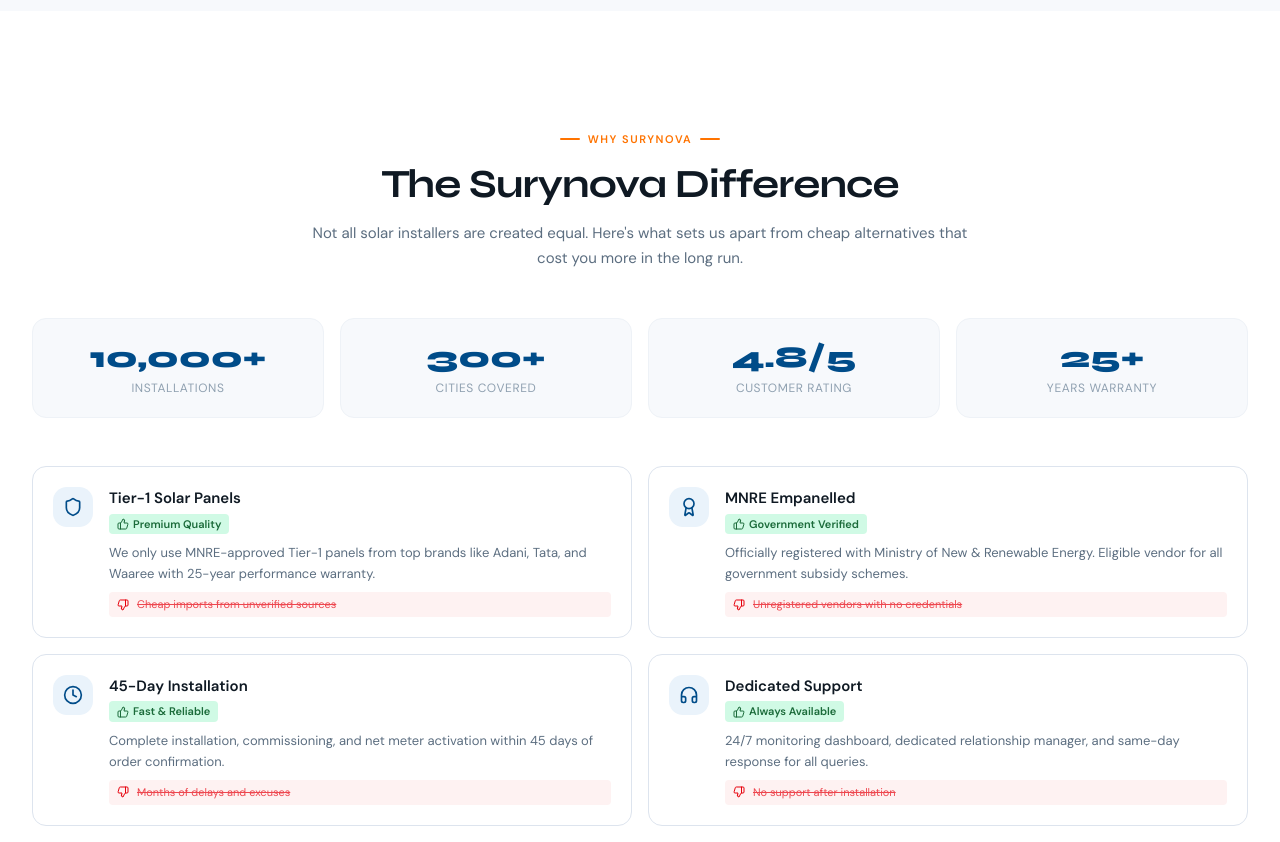
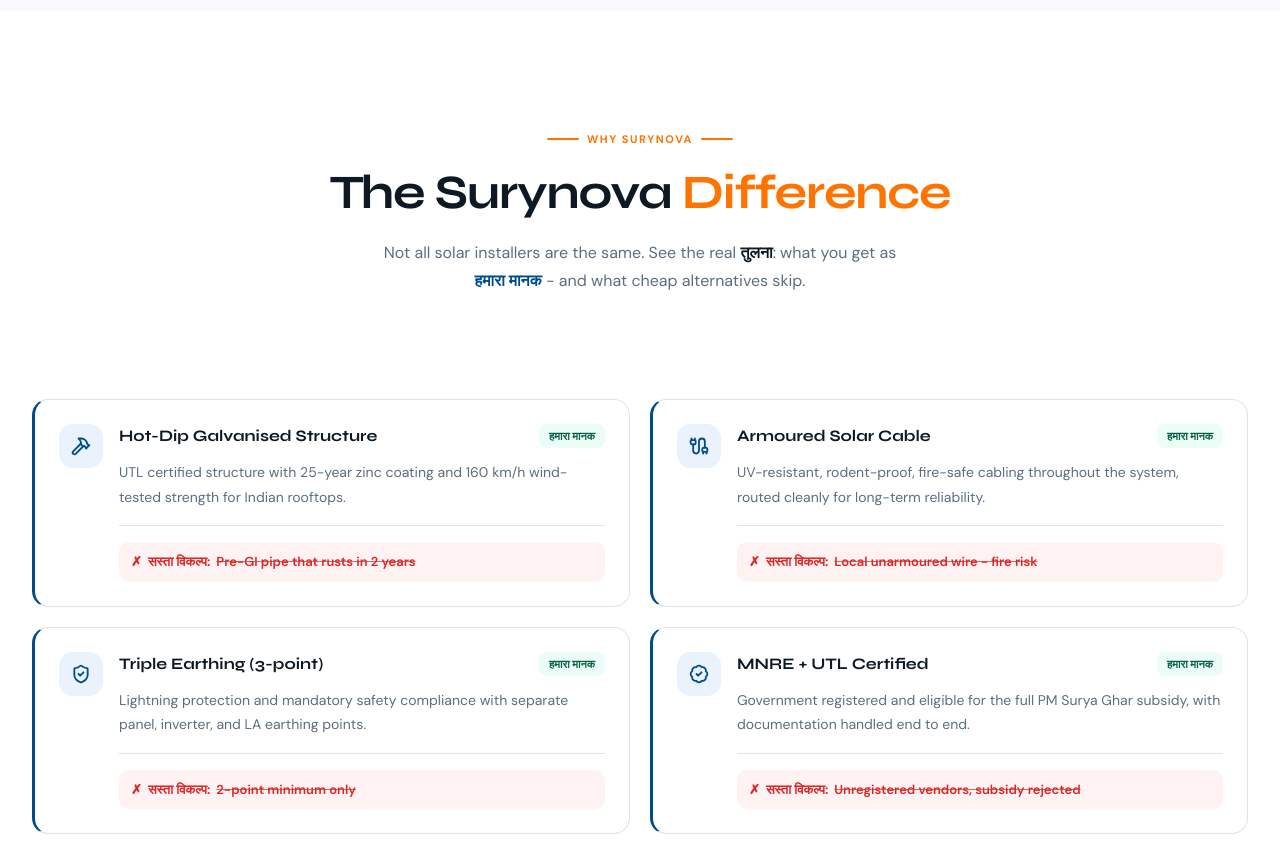
Before and after one commit to KnighhtRider/suryanova, a Next.js app: page / in a window 1280 px wide. Shown: the part 5940-6782 px from the top of the page. Built offline with nearby package versions, Linux system fonts and the light colour scheme.

Commit message:
Refactor code structure for improved readability and maintainability

```diff
--- a/components/subsidy-section.tsx
+++ b/components/subsidy-section.tsx
@@ -136,8 +136,8 @@ export default function SubsidySection() {
               Central Government subsidy under PM Surya Ghar scheme
             </p>
 
-            <div className="border border-[var(--border-color)] rounded-xl overflow-hidden shadow-md">
-              <table className="w-full">
+            <div className="overflow-x-auto border border-[var(--border-color)] rounded-xl shadow-md">
+              <table className="min-w-full">
                 <thead>
                   <tr className="bg-[var(--blue)]">
                     <th className="text-left text-white text-[11px] font-semibold uppercase tracking-wider px-4 py-3">Capacity</th>
--- a/components/why-choose-us.tsx
+++ b/components/why-choose-us.tsx
@@ -1,192 +1,232 @@
 "use client"
 
-import { motion } from "framer-motion"
+import { useEffect, useRef, useState } from "react"
+import { animate, motion, useInView } from "framer-motion"
+import type { Variants } from "framer-motion"
 import {
-  Shield,
-  Award,
-  Clock,
-  Headphones,
+  ArrowRight,
   BadgeCheck,
+  Cable,
+  DraftingCompass,
+  Hammer,
+  MessageCircle,
+  ShieldCheck,
   Wrench,
-  MapPin,
-  Star,
-  ThumbsDown,
-  ThumbsUp
 } from "lucide-react"
+import Link from "next/link"
 
-const qualityItems = [
+const stats = [
+  { value: 500, prefix: "", suffix: "+", label: "Installations Done" },
+  { value: 25, prefix: "", suffix: " yr", label: "Panel Warranty" },
+  { value: 78, prefix: "\u20B9", suffix: "k", label: "Max Govt Subsidy" },
+  { value: 4.9, prefix: "", suffix: "\u2605", label: "Customer Rating", decimals: 1 },
+]
+
+const differentiators = [
   {
-    icon: Shield,
-    title: "Tier-1 Solar Panels",
-    goodLabel: "Premium Quality",
-    description: "We only use MNRE-approved Tier-1 panels from top brands like Adani, Tata, and Waaree with 25-year performance warranty.",
-    badLabel: "Cheap imports from unverified sources",
+    icon: Hammer,
+    title: "Hot-Dip Galvanised Structure",
+    description: "UTL certified structure with 25-year zinc coating and 160 km/h wind-tested strength for Indian rooftops.",
+    cheap: "Pre-GI pipe that rusts in 2 years",
   },
   {
-    icon: Award,
-    title: "MNRE Empanelled",
-    goodLabel: "Government Verified",
-    description: "Officially registered with Ministry of New & Renewable Energy. Eligible vendor for all government subsidy schemes.",
-    badLabel: "Unregistered vendors with no credentials",
+    icon: Cable,
+    title: "Armoured Solar Cable",
+    description: "UV-resistant, rodent-proof, fire-safe cabling throughout the system, routed cleanly for long-term reliability.",
+    cheap: "Local unarmoured wire - fire risk",
   },
   {
-    icon: Clock,
-    title: "45-Day Installation",
-    goodLabel: "Fast & Reliable",
-    description: "Complete installation, commissioning, and net meter activation within 45 days of order confirmation.",
-    badLabel: "Months of delays and excuses",
-  },
-  {
-    icon: Headphones,
-    title: "Dedicated Support",
-    goodLabel: "Always Available",
-    description: "24/7 monitoring dashboard, dedicated relationship manager, and same-day response for all queries.",
-    badLabel: "No support after installation",
+    icon: ShieldCheck,
+    title: "Triple Earthing (3-point)",
+    description: "Lightning protection and mandatory safety compliance with separate panel, inverter, and LA earthing points.",
+    cheap: "2-point minimum only",
   },
   {
     icon: BadgeCheck,
-    title: "Transparent Pricing",
-    goodLabel: "No Hidden Costs",
-    description: "All-inclusive pricing with no surprises. Everything from panels to net meter, installation to documentation.",
-    badLabel: "Hidden charges and unclear billing",
+    title: "MNRE + UTL Certified",
+    description: "Government registered and eligible for the full PM Surya Ghar subsidy, with documentation handled end to end.",
+    cheap: "Unregistered vendors, subsidy rejected",
+  },
+  {
+    icon: DraftingCompass,
+    title: "37-Point Site Survey + 3D Design",
+    description: "Shadow mapping, load analysis, roof checks, and a custom layout before a single panel is installed.",
+    cheap: "Quick visit, no analysis",
   },
   {
     icon: Wrench,
-    title: "5-Year AMC",
-    goodLabel: "Complete Care",
-    description: "Annual maintenance contract covering cleaning, inspection, and repairs. Keep your system at peak efficiency.",
-    badLabel: "Left alone after warranty ends",
+    title: "12 Months Free Maintenance",
+    description: "Monthly panel cleaning and monitoring included. Dust alone can reduce generation by around 5%.",
+    cheap: "Install and disappear",
   },
 ]
 
-const stats = [
-  { value: "10,000+", label: "Installations", icon: MapPin },
-  { value: "300+", label: "Cities Covered", icon: MapPin },
-  { value: "4.8/5", label: "Customer Rating", icon: Star },
-  { value: "25+", label: "Years Warranty", icon: Shield },
-]
-
-const containerVariants = {
-  hidden: { opacity: 0 },
+const cardVariants: Variants = {
+  hidden: { opacity: 0, y: 24 },
   visible: {
     opacity: 1,
-    transition: { staggerChildren: 0.1 }
-  }
+    y: 0,
+    transition: { duration: 0.45, ease: "easeOut" },
+  },
 }
 
-const itemVariants = {
-  hidden: { opacity: 0, y: 20 },
-  visible: { opacity: 1, y: 0 }
+function CountUpStat({
+  value,
+  prefix,
+  suffix,
+  decimals = 0,
+}: {
+  value: number
+  prefix: string
+  suffix: string
+  decimals?: number
+}) {
+  const ref = useRef<HTMLSpanElement>(null)
+  const isInView = useInView(ref, { once: true, margin: "-80px" })
+  const [display, setDisplay] = useState(0)
+
+  useEffect(() => {
+    if (!isInView) return
+
+    const controls = animate(0, value, {
+      duration: 1.2,
+      ease: "easeOut",
+      onUpdate: latest => setDisplay(latest),
+    })
+
+    return () => controls.stop()
+  }, [isInView, value])
+
+  return (
+    <span ref={ref}>
+      {prefix}
+      {display.toFixed(decimals)}
+      <span className="text-[var(--orange)]">{suffix}</span>
+    </span>
+  )
 }
 
 export default function WhyChooseUs() {
   return (
-    <section id="why-us" className="py-20 lg:py-28 bg-white">
-      <div className="max-w-7xl mx-auto px-4 sm:px-6 lg:px-8">
-        {/* Section Header */}
+    <section id="why-us" className="bg-white py-20 lg:py-28">
+      <div className="mx-auto max-w-7xl px-4 sm:px-6 lg:px-8">
         <motion.div
-          className="text-center mb-12"
+          className="mx-auto mb-12 max-w-3xl text-center"
           initial={{ opacity: 0, y: 20 }}
           whileInView={{ opacity: 1, y: 0 }}
-          viewport={{ once: true }}
+          viewport={{ once: true, amount: 0.35 }}
+          transition={{ duration: 0.45 }}
         >
-          <div className="inline-flex items-center gap-2 text-[11px] font-semibold tracking-[0.14em] uppercase text-[var(--orange)] mb-3 justify-center">
-            <span className="w-5 h-0.5 bg-[var(--orange)] rounded-full" />
+          <div className="mb-4 inline-flex items-center justify-center gap-2 text-[11px] font-bold uppercase tracking-[0.14em] text-[var(--orange)]">
+            <span className="h-0.5 w-8 rounded-full bg-[var(--orange)]" />
             Why Surynova
-            <span className="w-5 h-0.5 bg-[var(--orange)] rounded-full" />
+            <span className="h-0.5 w-8 rounded-full bg-[var(--orange)]" />
           </div>
-          <h2 className="font-[family-name:var(--font-syne)] text-[clamp(1.75rem,4vw,2.5rem)] font-bold text-[var(--ink)] tracking-tight leading-tight mb-3">
-            The Surynova Difference
+          <h2 className="font-[family-name:var(--font-syne)] text-[clamp(1.75rem,5vw,3rem)] font-bold leading-tight tracking-tight text-[var(--ink)]">
+            The Surynova <span className="text-[var(--orange)]">Difference</span>
           </h2>
-          <p className="text-[var(--ink-soft)] text-[15px] max-w-2xl mx-auto leading-relaxed">
-            Not all solar installers are created equal. Here&apos;s what sets us apart from cheap alternatives that cost you more in the long run.
+          <p className="mx-auto mt-4 max-w-[540px] text-[15px] leading-7 text-[var(--ink-soft)] md:text-base">
+            Not all solar installers are the same. See the real <span className="font-semibold text-[var(--ink)]">तुलना</span>: what you get as
+            <span className="font-semibold text-[var(--blue)]"> हमारा मानक</span> - and what cheap alternatives skip.
           </p>
         </motion.div>
 
-        {/* Stats Bar */}
         <motion.div
-          className="grid grid-cols-2 md:grid-cols-4 gap-4 mb-12"
-          initial={{ opacity: 0, y: 20 }}
+          className="mb-14 overflow-hidden rounded-2xl bg-[var(--blue)] shadow-xl shadow-blue-950/10"
+          initial={{ opacity: 0, y: 18 }}
           whileInView={{ opacity: 1, y: 0 }}
-          viewport={{ once: true }}
-          transition={{ delay: 0.2 }}
+          viewport={{ once: true, amount: 0.45 }}
+          transition={{ duration: 0.45, delay: 0.1 }}
         >
-          {stats.map((stat, i) => (
-            <div
-              key={i}
-              className="text-center p-5 bg-[var(--surface)] rounded-xl border border-[var(--border-soft)]"
-            >
-              <div className="font-[family-name:var(--font-syne)] text-2xl md:text-3xl font-extrabold text-[var(--blue)] mb-1">
-                {stat.value}
-              </div>
-              <div className="text-[12px] text-[var(--ink-muted)] uppercase tracking-wider">{stat.label}</div>
-            </div>
-          ))}
+
         </motion.div>
 
-        {/* Quality Grid */}
         <motion.div
-          className="grid md:grid-cols-2 gap-4"
-          variants={containerVariants}
+          className="grid gap-5 md:grid-cols-2"
           initial="hidden"
           whileInView="visible"
-          viewport={{ once: true }}
+          viewport={{ once: true, amount: 0.18 }}
+          transition={{ staggerChildren: 0.08 }}
         >
-          {qualityItems.map((item, i) => {
+          {differentiators.map(item => {
             const Icon = item.icon
+
             return (
-              <motion.div
-                key={i}
-                variants={itemVariants}
-                className="bg-white border border-[var(--border-color)] rounded-xl p-5 flex gap-4 hover:border-[var(--blue)] hover:shadow-lg hover:shadow-blue-500/5 transition-all duration-300 group"
+              <motion.article
+                key={item.title}
+                variants={cardVariants}
+                whileHover={{
+                  y: -2,
+                  boxShadow: "0 8px 32px rgba(0,76,137,0.12)",
+                  transition: { type: "spring", stiffness: 300, damping: 28 },
+                }}
+                className="group flex h-full gap-4 rounded-2xl border border-[#DDE4EE] border-l-[3px] border-l-[var(--blue)] bg-white p-5 transition-colors duration-200 md:p-6"
               >
-                <div className="w-10 h-10 bg-[var(--blue-light)] rounded-xl flex items-center justify-center flex-shrink-0 group-hover:bg-[var(--blue)] group-hover:text-white transition-colors">
-                  <Icon className="w-5 h-5 text-[var(--blue)] group-hover:text-white transition-colors" />
+                <div className="flex h-11 w-11 shrink-0 items-center justify-center rounded-xl bg-[#EAF3FB]">
+                  <Icon className="h-5 w-5 text-[var(--blue)]" strokeWidth={2.2} />
                 </div>
-                <div className="flex-1">
-                  <h3 className="font-semibold text-[var(--ink)] text-[15px] mb-1">{item.title}</h3>
 
-                  <div className="flex items-center gap-2 mb-2">
-                    <span className="inline-flex items-center gap-1 text-[11px] font-semibold px-2 py-0.5 rounded bg-emerald-100 text-[var(--green-gov)]">
-                      <ThumbsUp className="w-3 h-3" />
-                      {item.goodLabel}
+                <div className="min-w-0 flex-1">
+                  <div className="flex flex-col gap-2 sm:flex-row sm:items-center sm:justify-between">
+                    <h3 className="font-[family-name:var(--font-syne)] text-[16px] font-bold leading-snug text-[var(--ink)]">
+                      {item.title}
+                    </h3>
+                    <span className="inline-flex min-h-6 w-fit items-center rounded-md bg-[#ECFDF5] px-2.5 text-[11px] font-bold text-[#065F46]">
+                      हमारा मानक
                     </span>
                   </div>
 
-                  <p className="text-[13px] text-[var(--ink-soft)] leading-relaxed mb-2">
+                  <p className="mt-3 text-[14px] leading-[1.75] text-[var(--ink-soft)]">
                     {item.description}
                   </p>
 
-                  <div className="flex items-center gap-2 text-[11px] text-red-600 bg-red-50 px-2 py-1 rounded">
-                    <ThumbsDown className="w-3 h-3" />
-                    <span className="line-through opacity-70">{item.badLabel}</span>
-                  </div>
+                  <div className="my-4 h-px w-full bg-[#DDE4EE]" />
+
+                  <motion.div
+                    className="relative overflow-hidden rounded-lg bg-[#FEF2F2] px-3 py-2.5 text-[13px] font-semibold text-[#DC2626]"
+                    initial={{ clipPath: "inset(0 100% 0 0)" }}
+                    whileInView={{ clipPath: "inset(0 0% 0 0)" }}
+                    viewport={{ once: true }}
+                    transition={{ duration: 0.45, ease: "easeOut" }}
+                  >
+                    <span className="mr-1.5">{"\u2717"}</span>
+                    <span className="mr-1.5 font-bold">सस्ता विकल्प:</span>
+                    <span className="line-through decoration-[#DC2626]/70">{item.cheap}</span>
+                  </motion.div>
                 </div>
-              </motion.div>
+              </motion.article>
             )
           })}
         </motion.div>
+      </div>
 
-        {/* Trust Badges */}
-        <motion.div
-          className="mt-12 pt-10 border-t border-[var(--border-soft)]"
-          initial={{ opacity: 0 }}
-          whileInView={{ opacity: 1 }}
-          viewport={{ once: true }}
-          transition={{ delay: 0.4 }}
-        >
-          <p className="text-center text-[12px] text-[var(--ink-muted)] uppercase tracking-wider mb-6">
-            Trusted by Leading Organizations
-          </p>
-          <div className="flex flex-wrap items-center justify-center gap-8 opacity-50">
-            {["MNRE", "ISO 9001", "BIS Certified", "Make in India", "DISCOM Approved"].map((badge, i) => (
-              <div key={i} className="text-[14px] font-semibold text-[var(--ink-mid)]">
-                {badge}
-              </div>
-            ))}
-          </div>
-        </motion.div>
-      </div>
+      <motion.div
+        className="mt-16 bg-[var(--surface)] px-4 py-12 text-center sm:px-6 lg:px-8"
+        initial={{ opacity: 0, y: 20 }}
+        whileInView={{ opacity: 1, y: 0 }}
+        viewport={{ once: true, amount: 0.4 }}
+        transition={{ duration: 0.45 }}
+      >
+        <h3 className="mx-auto max-w-2xl font-[family-name:var(--font-syne)] text-2xl font-bold leading-snug text-[var(--ink)]">
+          Still comparing? Talk to our solar expert - free, no pressure.
+        </h3>
+        <div className="mx-auto mt-6 flex max-w-md flex-col items-center justify-center gap-4 sm:max-w-none sm:flex-row">
+          <Link
+            href="#contact"
+            className="inline-flex h-[52px] w-full items-center justify-center gap-2 rounded-2xl bg-[var(--orange)] px-7 font-[family-name:var(--font-syne)] text-[14px] font-bold text-white shadow-lg shadow-orange-500/20 transition-colors hover:bg-[#E96800] sm:w-auto"
+          >
+            Book Free Site Survey
+            <ArrowRight className="h-4 w-4" />
+          </Link>
+          <a
+            href="https://wa.me/916396814058"
+            className="inline-flex min-h-11 w-full items-center justify-center gap-2 text-[14px] font-bold text-[#128C7E] underline decoration-[#128C7E]/35 underline-offset-4 transition-colors hover:text-[#075E54] sm:w-auto"
+          >
+            <MessageCircle className="h-4 w-4" />
+            Or WhatsApp us
+          </a>
+        </div>
+      </motion.div>
     </section>
   )
 }
```
Also changed, not shown: 1 other file (tests, documents, lock files or other folders).
